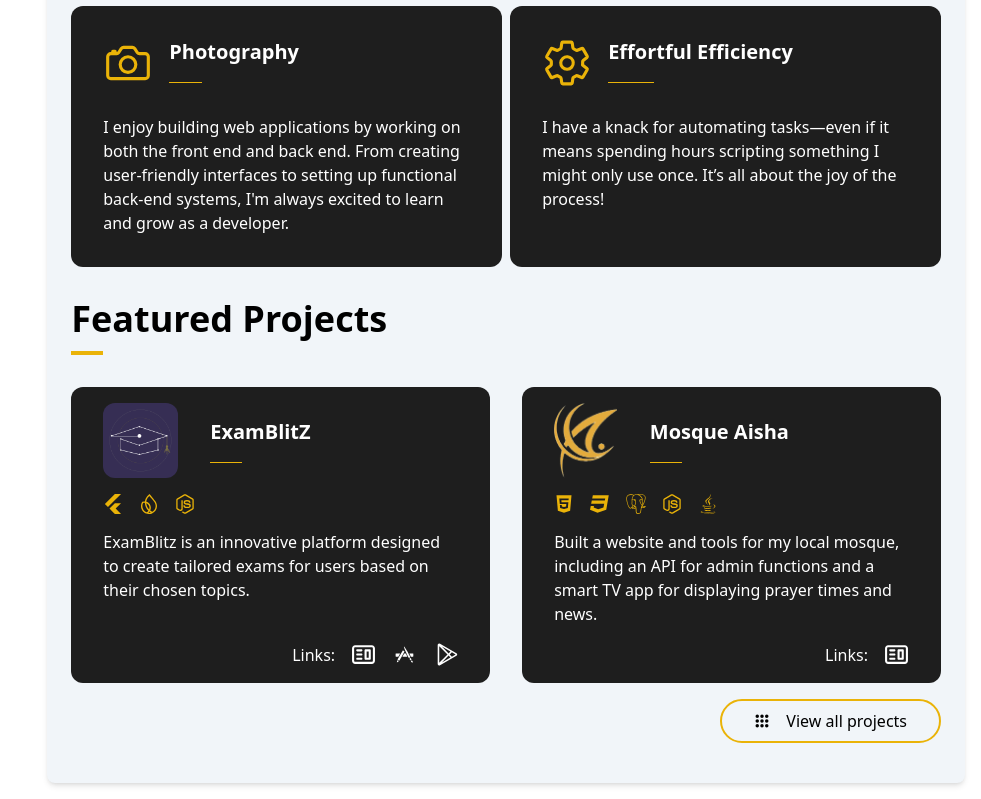
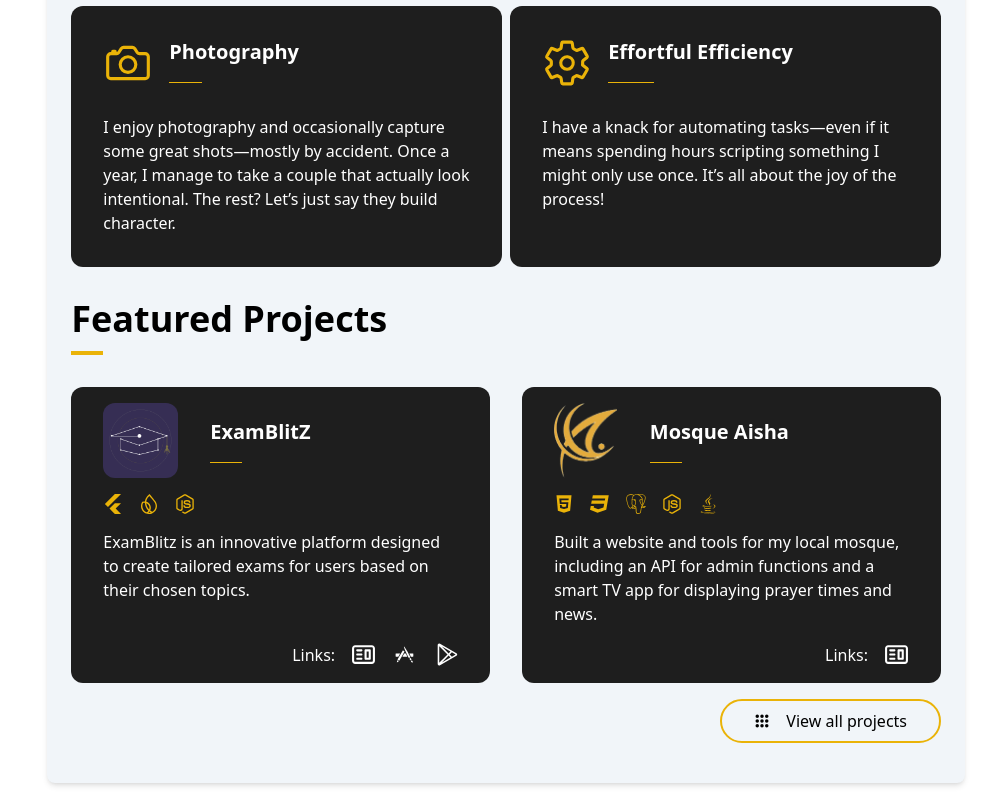
Before and after one commit to khurramayubi/khurramayubi.github.io, a React (Vite) app: page / in a window 1280 px wide. Shown: the part 923-1722 px from the top of the page, without its empty margins (299-1280 px from the left). Built offline with nearby package versions, Linux system fonts and the light colour scheme.

Commit message:
update photography text

```diff
--- a/src/components/Sections/AboutMe.tsx
+++ b/src/components/Sections/AboutMe.tsx
@@ -92,10 +92,7 @@ export default function AboutMe({
 					<div className="flex flex-col lg:flex-row  gap-2">
 						<FeatureBlock
 							heading="Photography"
-							description="I enjoy building web applications by working on both the front
-									end and back end. From creating user-friendly interfaces to
-									setting up functional back-end systems, I'm always excited to
-									learn and grow as a developer."
+							description="I enjoy photography and occasionally capture some great shots—mostly by accident. Once a year, I manage to take a couple that actually look intentional. The rest? Let’s just say they build character."
 							icon={IoCameraOutline}
 						/>
 						<FeatureBlock
```
